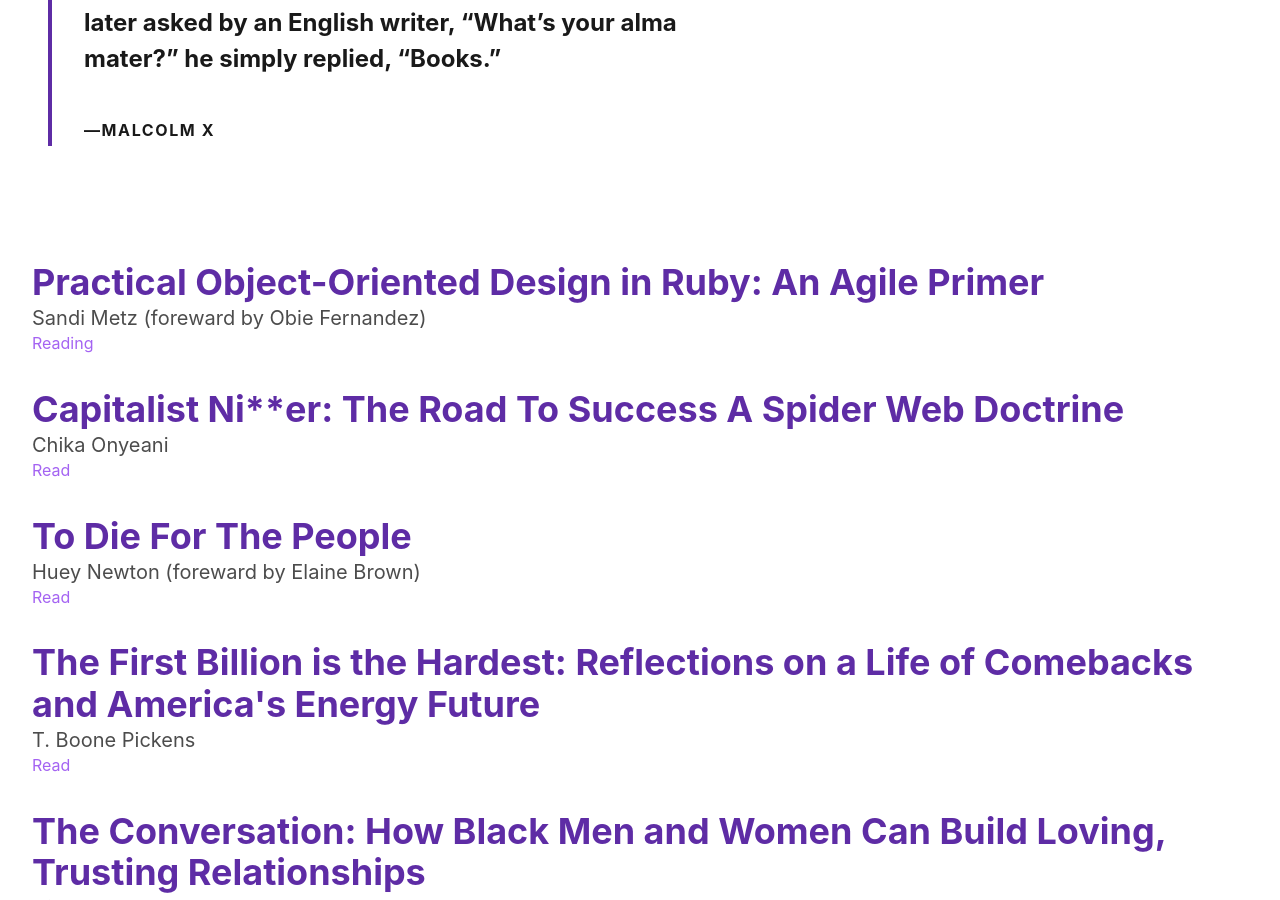
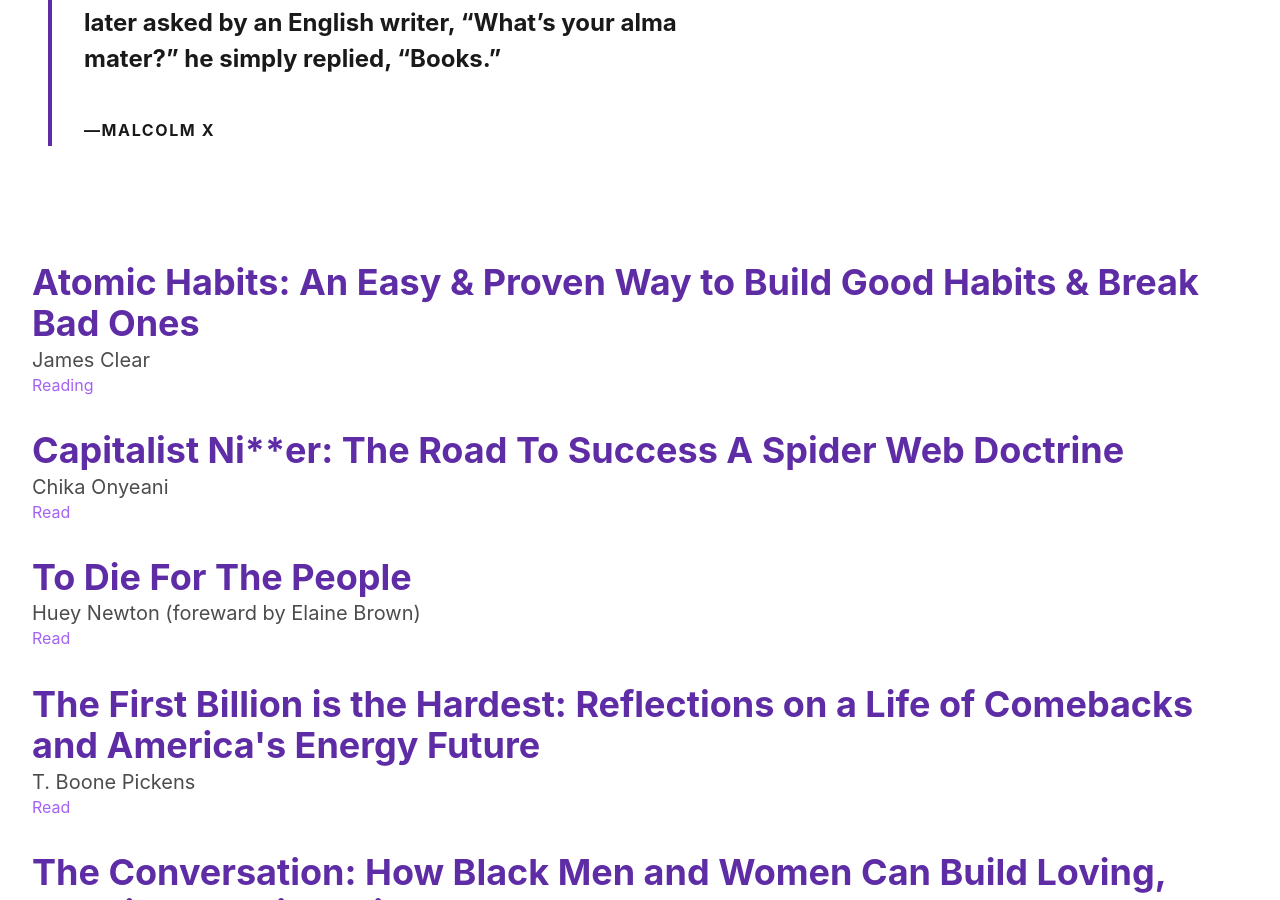
Before and after one commit to bennettchidoro/bc3209.github.io, a Jekyll site: the page built from _pages/books.html, in a window 1280 px wide and 900 px high, scrolled down 744 px. Built offline with Jekyll 4.4.1, drawn with Linux system fonts in a browser that asks for light colours; nearby versions of some CDN libraries.

Commit message:
add new book

```diff
--- a/_data/books.json
+++ b/_data/books.json
@@ -1,7 +1,7 @@
 [
   {
-    "title": "Practical Object-Oriented Design in Ruby: An Agile Primer",
-    "author":"Sandi Metz (foreward by Obie Fernandez)",
+    "title": "Atomic Habits: An Easy & Proven Way to Build Good Habits & Break Bad Ones",
+    "author":"James Clear",
     "status": "Reading",
   },
   {
```
